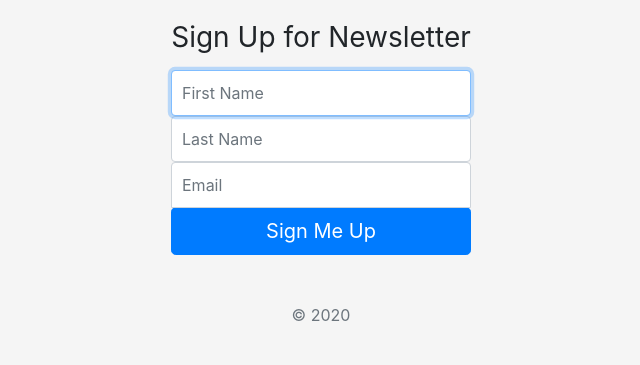
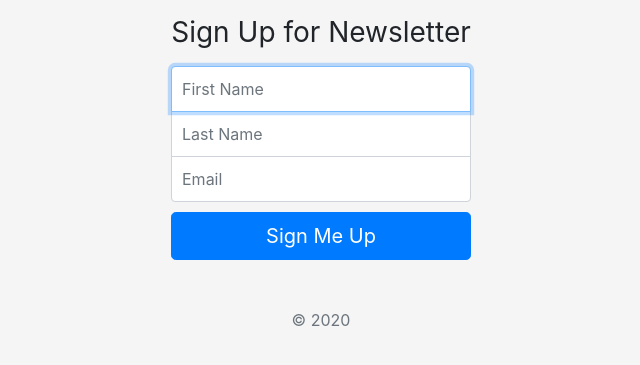
Before and after one commit to super8989/NewsletterSignup, a website: page signup.html in a window 1280 px wide. Shown: the part 355-720 px from the top of the page, without its empty margins (319-959 px from the left). Drawn offline with nearby package versions, Linux system fonts and the light colour scheme.

Commit message:
updated styles

```diff
--- a/signup.html
+++ b/signup.html
@@ -50,9 +50,9 @@
     <img class="mb-4" src="image/logo.png" alt="logo" width="250" height="250" />
     <h1 class="h3 mb-3 font-weight-normal">Sign Up for Newsletter</h1>
 
-    <input type="text" class="form-control" placeholder="First Name" required autofocus />
-    <input type="text" class="form-control" placeholder="Last Name" required />
-    <input type="email" class="form-control" placeholder="Email" required />
+    <input type="text" class="form-control top" placeholder="First Name" required autofocus />
+    <input type="text" class="form-control mid" placeholder="Last Name" required />
+    <input type="email" class="form-control bottom" placeholder="Email" required />
 
     <button class="btn btn-lg btn-primary btn-block" type="submit">
       Sign Me Up
--- a/styles.css
+++ b/styles.css
@@ -32,12 +32,18 @@ body {
 .form-signin .form-control:focus {
 	z-index: 2;
 }
-.form-signin input[type='email'] {
+.top {
 	margin-bottom: -1px;
 	border-bottom-right-radius: 0;
 	border-bottom-left-radius: 0;
 }
-.form-signin input[type='password'] {
+
+.mid {
+	border-radius: 0;
+	margin-bottom: -1px;
+}
+
+.bottom {
 	margin-bottom: 10px;
 	border-top-left-radius: 0;
 	border-top-right-radius: 0;
```
